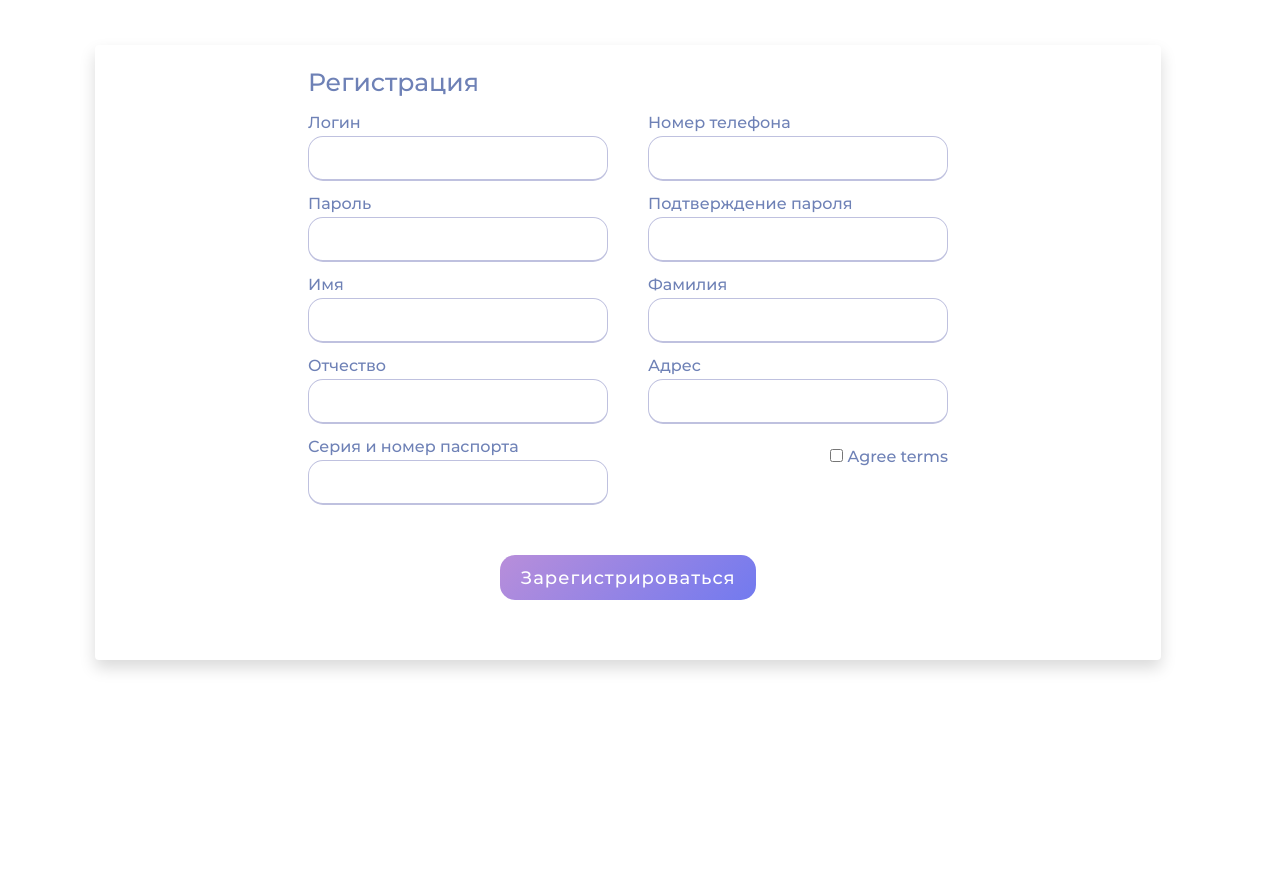
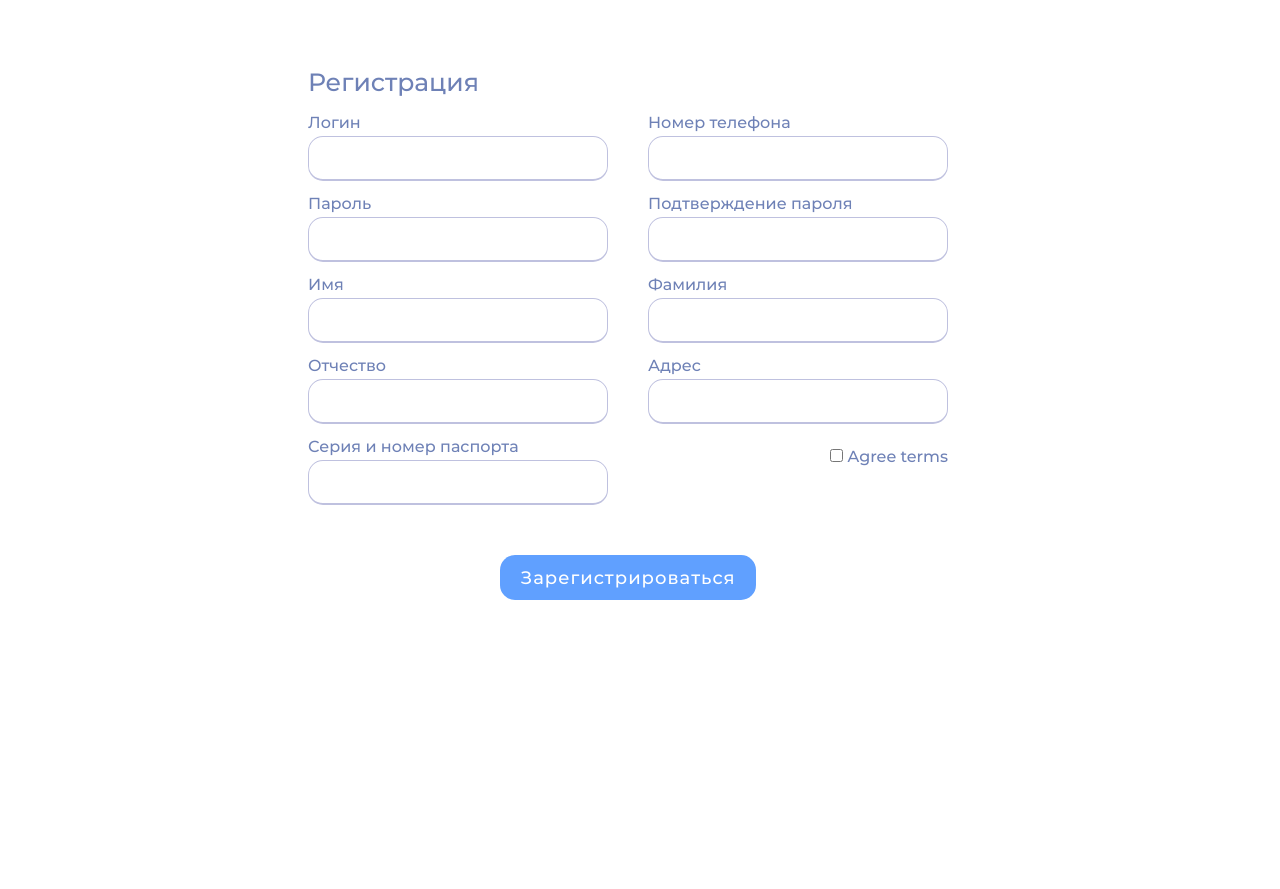
Before and after one commit to igliya/VetClinic, a Symfony app: template templates/registration/register.html.twig in a window 1280 px wide. Shown: the part 81-970 px from the top of the page. Run offline with Twig, Linux system fonts and the light colour scheme; the template is opened without the code that fills it, so the values that code supplies are empty; form fields are guessed from the names that the template uses; some libraries are stand-ins or nearby versions.

Commit message:
Change styles on login and register pages

```diff
--- a/public/css/style.css
+++ b/public/css/style.css
@@ -594,7 +594,7 @@ form .button input {
     font-weight: 500;
     letter-spacing: 1px;
     transition: all 0.3s ease;
-    background: linear-gradient(135deg, #B88EDA, #727AEF);
+    background: #60A0FF;
     box-shadow: #5d5e69;
 }
 /* login styles end */
--- a/templates/base.html.twig
+++ b/templates/base.html.twig
@@ -52,7 +52,7 @@
         <!-- Header end -->
         {% block main %}
             <div class="row main__row d-flex justify-content-center">
-                <main class="col-md-10 ml-sm-auto col-lg-10 px-4 shadow bg-white rounded" role="main">
+                <main class="col-md-10 ml-sm-auto col-lg-10 px-4 bg-white" role="main">
                     {% block content %}
                     {% endblock %}
                 </main>
```
